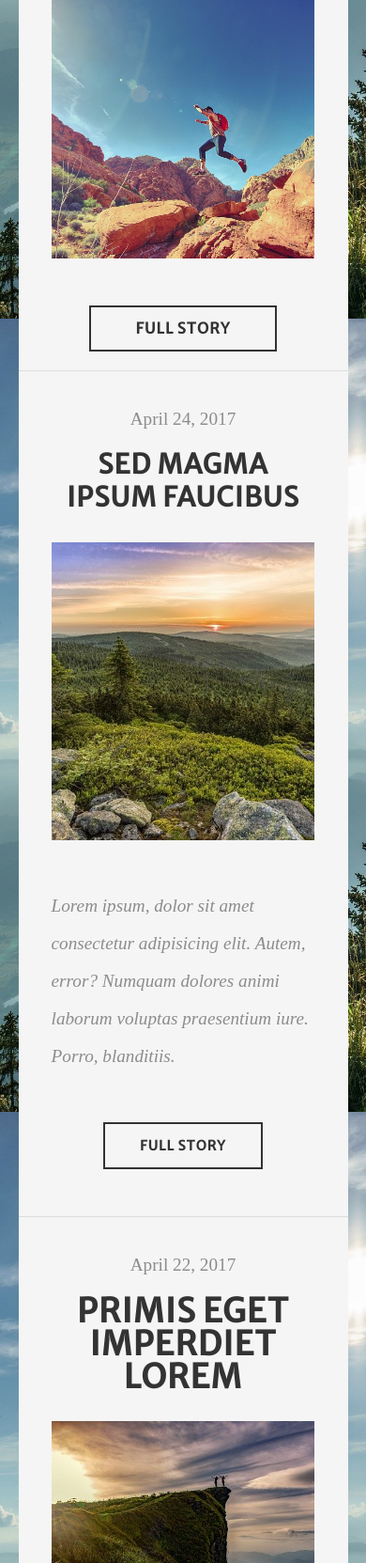
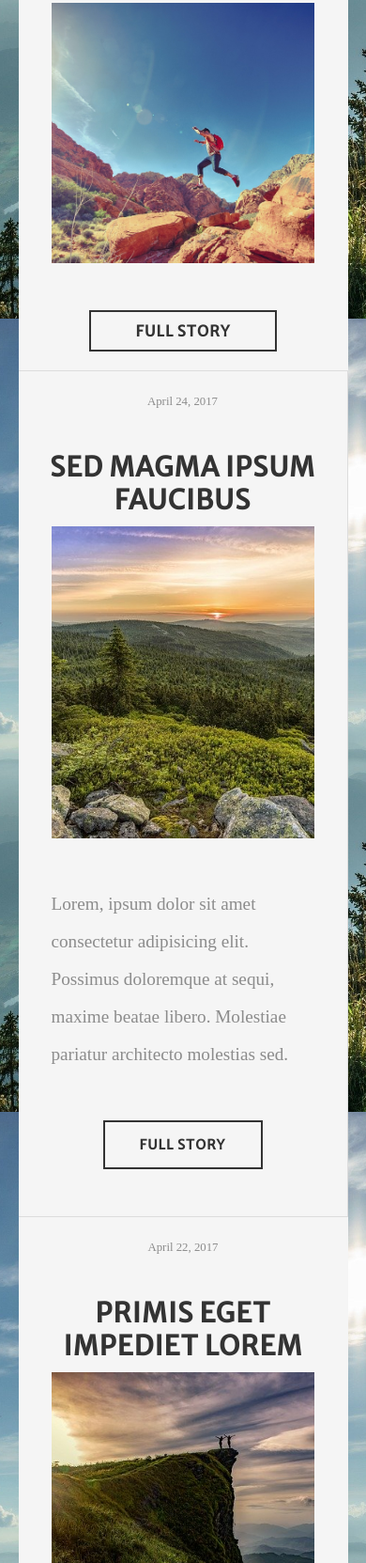
Before and after one commit to bonnetfrederic/lamontagne, a plain HTML site: page index.html in a window 390 px wide. Shown: the part 1349-3012 px from the top of the page at 94% size. Drawn offline with nearby package versions, Linux system fonts and the light colour scheme; a web font is replaced by a local one.

Commit message:
responsive done, images scale working

```diff
--- a/index.html
+++ b/index.html
@@ -41,7 +41,9 @@
     <h1>La montagne<br>ça vous gagne</h1>
     <h2>Lorem ipsum dolor sit amet consectetur adipisicing elit. Reprehenderit, accusamus ex. Facilis cum qui.
     </h2>
-    <a href="#g1"><div class="logo"></div></a>
+    <a href="#g1">
+      <div class="logo"></div>
+    </a>
   </div>
   <main class="section-main">
     <nav>
@@ -73,20 +75,20 @@
         <div class="card-md-date-text">
           <h5>April 24, 2017</h5>
         </div>
-        <h1>Sed magma<br>ipsum faucibus</h1>
+        <h1>Sed magma ipsum faucibus</h1>
         <div id="g2-img" class="card-md-img"></div>
-        <h5 class="card-md-subtitle"><em>Lorem ipsum, dolor sit amet consectetur adipisicing elit. Autem, error? Numquam
-            dolores animi laborum voluptas praesentium iure. Porro, blanditiis.</em></h5>
+        <h5 class="card-md-subtitle">Lorem, ipsum dolor sit amet consectetur adipisicing elit. Possimus doloremque
+          at sequi, maxime beatae libero. Molestiae pariatur architecto molestias sed.</h5>
         <button class="btn card-md-btn">Full Story</button>
       </div>
       <div id=g3 class="card-md">
         <div class="card-md-date-text">
           <h5>April 22, 2017</h5>
         </div>
-        <h1>Primis Eget<br>imperdiet lorem</h1>
+        <h1>Primis Eget impediet lorem</h1>
         <div id="g3-img" class="card-md-img"></div>
-        <h5 class="card-md-subtitle"><em>Lorem, ipsum dolor sit amet consectetur adipisicing elit. Possimus doloremque
-            at sequi, maxime beatae libero. Molestiae pariatur architecto molestias sed.</em></h5>
+        <h5 class="card-md-subtitle">Lorem, ipsum dolor sit amet consectetur adipisicing elit. Possimus doloremque
+            at sequi, maxime beatae libero. Molestiae pariatur architecto molestias sed.</h5>
         <button class="btn card-md-btn">Full Story</button>
       </div>
     </div>
--- a/styles/components/_footer.scss
+++ b/styles/components/_footer.scss
@@ -4,17 +4,14 @@ footer {
   color: $color-black;
   background: $color-white;
   @include grid4Col(50%, 50%, 0, 0);
-    grid-template-rows: 1fr;
-    grid-template-areas:
-      "form contact"
-    ;
+  grid-template-rows: 1fr;
+  grid-template-areas: "form contact";
   @media screen and (max-width: 1000px) {
     @include grid4Col(1fr, 0, 0, 0);
-      grid-template-rows: 550px 500px;
-      grid-template-areas:
-        "form"
-        "contact"
-      ;
+    grid-template-rows: 550px 500px;
+    grid-template-areas:
+      "form"
+      "contact";
   }
 
   img {
@@ -50,7 +47,7 @@ footer {
       }
     }
 
-    input[type=submit] {
+    input[type="submit"] {
       height: 55px;
       border: 2px solid $color-grey;
       width: 200px;
@@ -83,14 +80,13 @@ footer {
   }
 
   .contact {
-    @include grid4Col(1fr,0,0,0);
+    @include grid4Col(1fr, 0, 0, 0);
     grid-template-rows: repeat (4, 1fr);
     grid-template-areas:
       "address"
       "phone"
       "email"
-      "social"
-    ;
+      "social";
     @media screen and (max-width: 1000px) {
       grid-template-rows: repeat (4, 100px);
       height: 500px;
@@ -102,9 +98,7 @@ footer {
     padding: 50px 50px;
     @include grid4Col(20%, 80%, 0, 0);
     grid-template-rows: 1fr;
-    grid-template-areas:
-      "title details"
-    ;
+    grid-template-areas: "title details";
     @media screen and (max-width: 1000px) {
       padding: 20px 50px;
       height: 100px;
@@ -142,7 +136,7 @@ footer {
     grid-area: details;
     display: flex;
     flex-direction: row;
-    justify-content:left;
+    justify-content: left;
     text-align: center;
     padding: 5px 20% 0 10px;
     font-family: $font-1;
@@ -180,19 +174,14 @@ footer {
         text-align: center;
         margin: 2vh auto;
       }
+      transition: 0.5s ease;
       &:hover {
         cursor: pointer;
-        transform: scale(1.2);
+        transform: scale(1.5);
+        margin: 5% 10px;
       }
     }
-
-    // @media screen and (max-width: 500px) {
-    //   padding: 20px 20px;
-    //   height: 120px;
-    //   @include grid4Col(30%, 70%, 0, 0);
-    // }
-
-}
+  }
 
   #form {
     grid-area: form;
--- a/styles/components/_header.scss
+++ b/styles/components/_header.scss
@@ -69,6 +69,7 @@
     @media screen and (max-width: 720px) {
       display: none;
     }
+    transition: 0.5s ease;
     &:hover {
       cursor: pointer;
       transform: scale(1.2);
--- a/styles/components/_section-main.scss
+++ b/styles/components/_section-main.scss
@@ -44,6 +44,7 @@
     padding-left: 0;
     display: flex;
     justify-content: space-around;
+
     @include grid4Col(1fr, 1fr, 1fr, 0);
 
     &:hover li:not(:hover) {
@@ -62,9 +63,10 @@
       text-align: center;
       font-family: $font-2;
       text-transform: uppercase;
-      font-size: 0.9rem;
+      font-size: 0.6rem;
       font-weight: 700;
       letter-spacing: 2px;
+      transition: 0.5s ease;
       @include flexCenterChild();
       &:first-child {
         background: $color-white;
@@ -78,7 +80,6 @@
           color: $color-black;
         }
       }
-
     }
   }
 
@@ -95,9 +96,10 @@
         text-align: center;
         margin: 2vh auto;
       }
+      transition: 0.3s ease;
       &:hover {
         cursor: pointer;
-        transform: scale(1.2);
+        transform: scale(1.5);
       }
     }
   }
@@ -119,8 +121,7 @@
       grid-template-areas:
         "xl"
         "md1"
-        "md2"
-        ;
+        "md2";
     }
   }
 
@@ -188,7 +189,7 @@
     font-style: italic;
     line-height: 40px;
     @media screen and (max-width: 1400px) {
-      width: 90%;
+      width: 80%;
     }
   }
 
@@ -196,14 +197,6 @@
     margin: 50px 10%;
     @media screen and (max-width: 1000px) {
       margin: 30px 10%;
-    }
-  }
-
-  .card-xl-img, .card-md-img {
-    overflow: hidden;
-    transition: 0.5s ease;
-    &:hover {
-      transform: scale(1.1);
     }
   }
 
@@ -233,6 +226,7 @@
         font-size: 1.8rem;
         line-height: 35px;
         margin-bottom: 20px;
+        width: 90%;
       }
     }
   }
@@ -244,14 +238,19 @@
       font-weight: 100;
       position: relative;
       font-size: 1.2rem;
+      @media screen and (max-width: 800px) {
+        font-size: 0.8rem;
+        height: 50px;
+      }
     }
     @media screen and (max-width: 800px) {
-      font-size: 1rem;
+      margin: 25px auto 10px;
     }
   }
 
   .card-md-subtitle {
-    width: 80%;
+    min-width: 50%;
+    max-width: 80%;
     margin: 0 auto;
     color: $color-grey;
     font-size: 1.2rem;
@@ -271,36 +270,50 @@
     grid-area: xl;
     border-bottom: 1px solid $color-grey-light;
   }
+
   #g1-img {
     height: 600px;
     background: url(./../assets/img/pic01.jpg) center/cover;
+    &:hover {
+      animation: growXlImage 0.5s ease-in-out forwards;
+    }
+    @keyframes growXlImage {
+      100% {
+        background-size: 110%;
+      }
+    }
     @media screen and (max-width: 1000px) {
       height: 350px;
     }
   }
-  #g2 {
-    grid-area: md1;
-    border-right: 1px solid $color-grey-light;
-    h1 {
-      @media screen and (max-width: 992px) {
-        max-width: 300px;
+
+  #g2-img,
+  #g3-img {
+    height: 350px;
+    margin: 10px 10% 50px;
+    &:hover {
+      animation: growMdImage 0.5s ease-in-out forwards;
+    }
+    @keyframes growMdImage {
+      100% {
+        background-size: 140%;
       }
     }
-    @media screen and (max-width: 800px) {
-      border: none;
-      border-bottom: 1px solid $color-grey-light;
-    }
   }
-  #g2-img {
-    height: 350px;
-    margin: 10px 10% 50px;
-    background: url(./../assets/img/pic02.jpg) center/cover;
-  }
+
+  #g2,
   #g3 {
-    grid-area: md2;
     h1 {
-      @media screen and (max-width: 1034px) {
-        font-size: 2.2rem;
+      @media screen and (max-width: 1000px) {
+        font-size: 2rem;
+      }
+      @media screen and (max-width: 852px) {
+        font-size: 1.8rem;
+        height: 100px;
+      }
+      @media screen and (max-width: 800px) {
+        font-size: 1.8rem;
+        height: 50px;
       }
     }
     @media screen and (max-width: 800px) {
@@ -309,22 +322,19 @@
     }
   }
 
+  #g2 {
+    grid-area: md1;
+    border-right: 1px solid $color-grey-light;
+  }
+  #g2-img {
+    background: url(./../assets/img/pic02.jpg) center/cover no-repeat;
+  }
+
+  #g3 {
+    grid-area: md2;
+  }
+
   #g3-img {
-    height: 350px;
-    margin: 10px 10% 50px;
-    background: url(./../assets/img/pic03.jpg) center/cover;
+    background: url(./../assets/img/pic03.jpg) center/cover no-repeat;
   }
 }
-
-// @media screen and (max-width: 1340px) {
-
-// }
-// @media screen and (max-width: 1150px) {
-
-// }
-// @media screen and (max-width: 720px) {
-
-// }
-// @media screen and (max-width: 500px) {
-
-// }
--- a/styles/components/_settings.scss
+++ b/styles/components/_settings.scss
@@ -12,7 +12,7 @@ $font-2: "font-2", sans-serif;
 
 $color-white: whitesmoke;
 $color-black: rgb(51, 51, 51);
-$color-grey:  rgb(140, 140, 140);
+$color-grey: rgb(140, 140, 140);
 $color-grey-light: rgba(179, 179, 179, 0.374);
 $color-cyan: cyan;
 $color-darkcyan: darkcyan;
@@ -122,7 +122,9 @@ a {
       color: $color-black !important;
       font-size: 1.4rem !important;
     }
-    &:visited, &:active, &:focus {
+    &:visited,
+    &:active,
+    &:focus {
       outline: none !important;
       border: none !important;
       transition: none !important;
```
Also changed, not shown: styles/style.css, 1 other file. Lines whose indentation alone changed are shown as unchanged.
